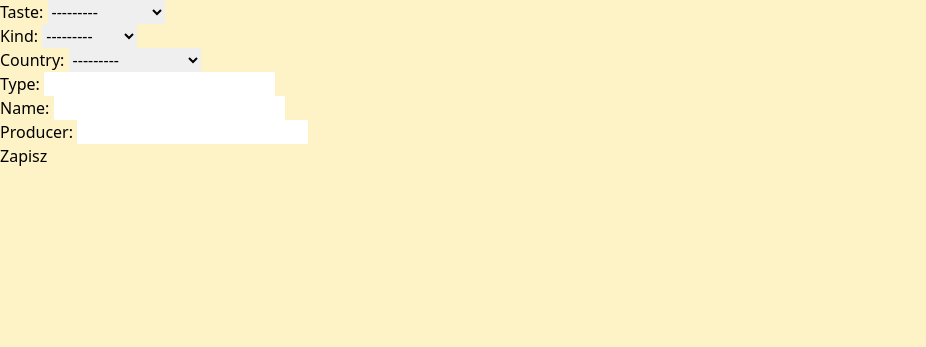
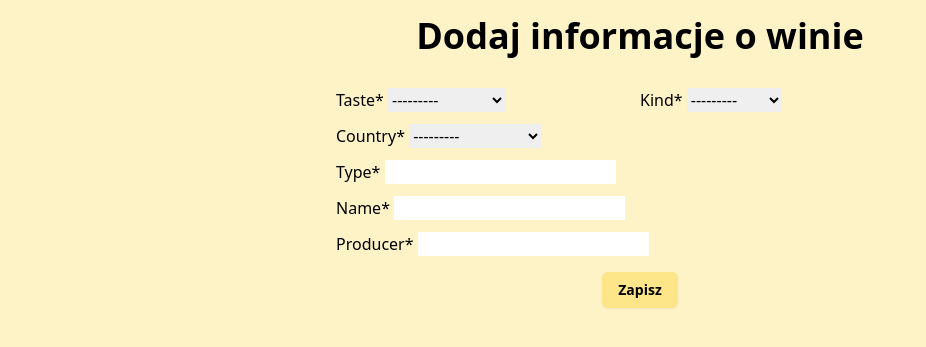
Before and after one commit to tobasqo/sommelier, a Django app: page /wines in a window 1280 px wide. Shown: the top 347 px of the page, without its empty margins (0-926 px from the left). Run offline with Django 5.2, Linux system fonts and the light colour scheme; some libraries are stand-ins or nearby versions.

Commit message:
style wine form

```diff
--- a/sommelier/forms.py
+++ b/sommelier/forms.py
@@ -1,3 +1,5 @@
+from crispy_forms import layout
+from crispy_forms.helper import FormHelper
 from django import forms
 from django.forms import DateInput
 
@@ -8,6 +10,30 @@ class WineForm(forms.ModelForm):
     class Meta:
         model = models.Wine
         fields = '__all__'
+
+    def __init__(self, *args, **kwargs):
+        super().__init__(*args, **kwargs)
+        self.helper = FormHelper()
+        self.helper.layout = layout.Layout(
+            layout.Div(
+                layout.Div('taste', css_class='md:w-[50%]'),
+                layout.Div('kind', css_class='md:w-[50%]'),
+                css_class='md:flex md:justify-between',
+            ),
+            'country',
+            'type',
+            'name',
+            'producer',
+            layout.Div(
+                layout.Submit(
+                    'submit',
+                    'Zapisz',
+                    css_class='rounded-md bg-amber-200 px-4 py-2 text-sm font-semibold shadow-sm hover:bg-amber-500 '
+                              'focus-visible:outline focus-visible:outline-2',
+                ),
+                css_class='flex justify-center mt-4',
+            ),
+        )
 
 
 class BottleForm(forms.ModelForm):
--- a/templates/partials/forms/wine_form.html
+++ b/templates/partials/forms/wine_form.html
@@ -1,10 +1,13 @@
 {% extends 'base.html' %}
-{% load tailwind_filters %}
+{% load crispy_forms_tags %}
 
 {% block body %}
-    <form method="post" enctype="multipart/form-data">
-        {% csrf_token %}
-        {{ form|crispy }}
-        <button type="submit">Zapisz</button>
-    </form>
+    <div class="mt-4 w-11/12 max-w-2xl mx-auto sm:px-6 lg:px-8">
+        <h1 class="text-4xl font-bold mb-8 text-center">Dodaj informacje o winie</h1>
+
+        <form method="post" enctype="multipart/form-data">
+            {% csrf_token %}
+            {% crispy form %}
+        </form>
+    </div>
 {% endblock %}
```
